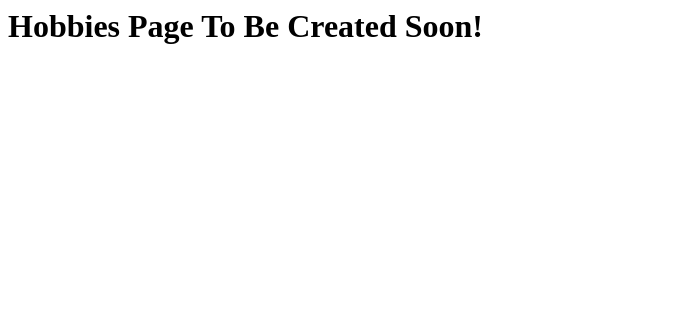
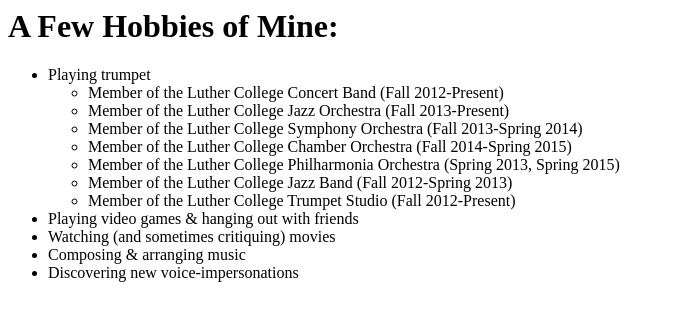
Before and after one commit to jorgja02/jorgja02.github.io, a plain HTML site: page hobbies.html in a window 1280 px wide. Shown: the whole page, without its empty margins (0-675 px from the left). Drawn offline with Linux system fonts and the light colour scheme.

Commit message:
Update hobbies.html

```diff
--- a/hobbies.html
+++ b/hobbies.html
@@ -3,6 +3,24 @@
     <title>Jake's Hobbies</title>
   </head>
   <body>
-    <h1>Hobbies Page To Be Created Soon!</h1>
+    <h1>
+      A Few Hobbies of Mine:
+    </h1>
+    <ul>
+      <li>Playing trumpet</li>
+      <ul>
+        <li>Member of the Luther College Concert Band (Fall 2012-Present)</li>
+        <li>Member of the Luther College Jazz Orchestra (Fall 2013-Present)</li>
+        <li>Member of the Luther College Symphony Orchestra (Fall 2013-Spring 2014)</li>
+        <li>Member of the Luther College Chamber Orchestra (Fall 2014-Spring 2015)</li>
+        <li>Member of the Luther College Philharmonia Orchestra (Spring 2013, Spring 2015)</li>
+        <li>Member of the Luther College Jazz Band (Fall 2012-Spring 2013)</li>
+        <li>Member of the Luther College Trumpet Studio (Fall 2012-Present)</li>
+      </ul>
+      <li>Playing video games & hanging out with friends</li>
+      <li>Watching (and sometimes critiquing) movies</li>
+      <li>Composing & arranging music</li>
+      <li>Discovering new voice-impersonations</li>
+    </ul>
   </body>
 </html
```
